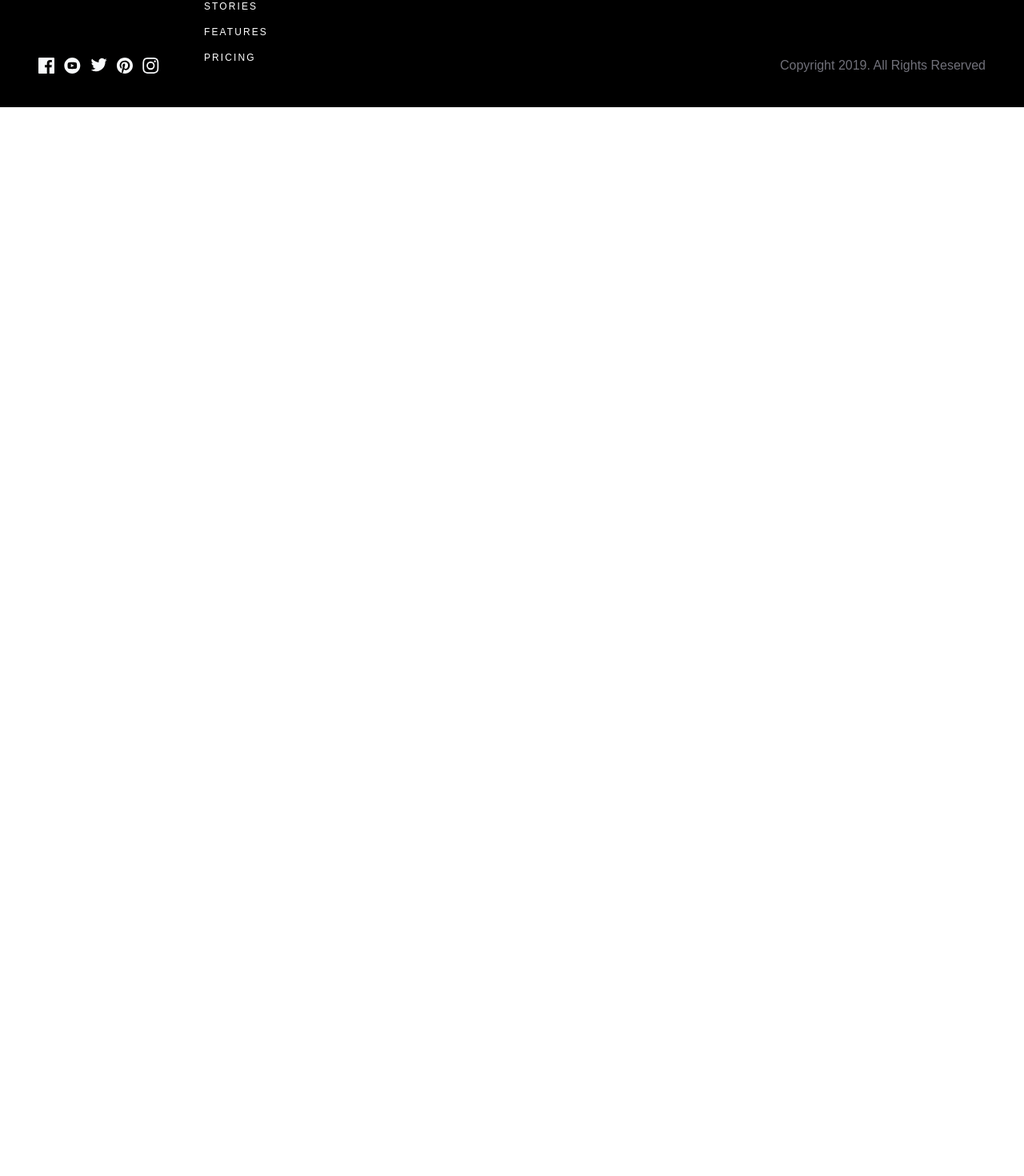
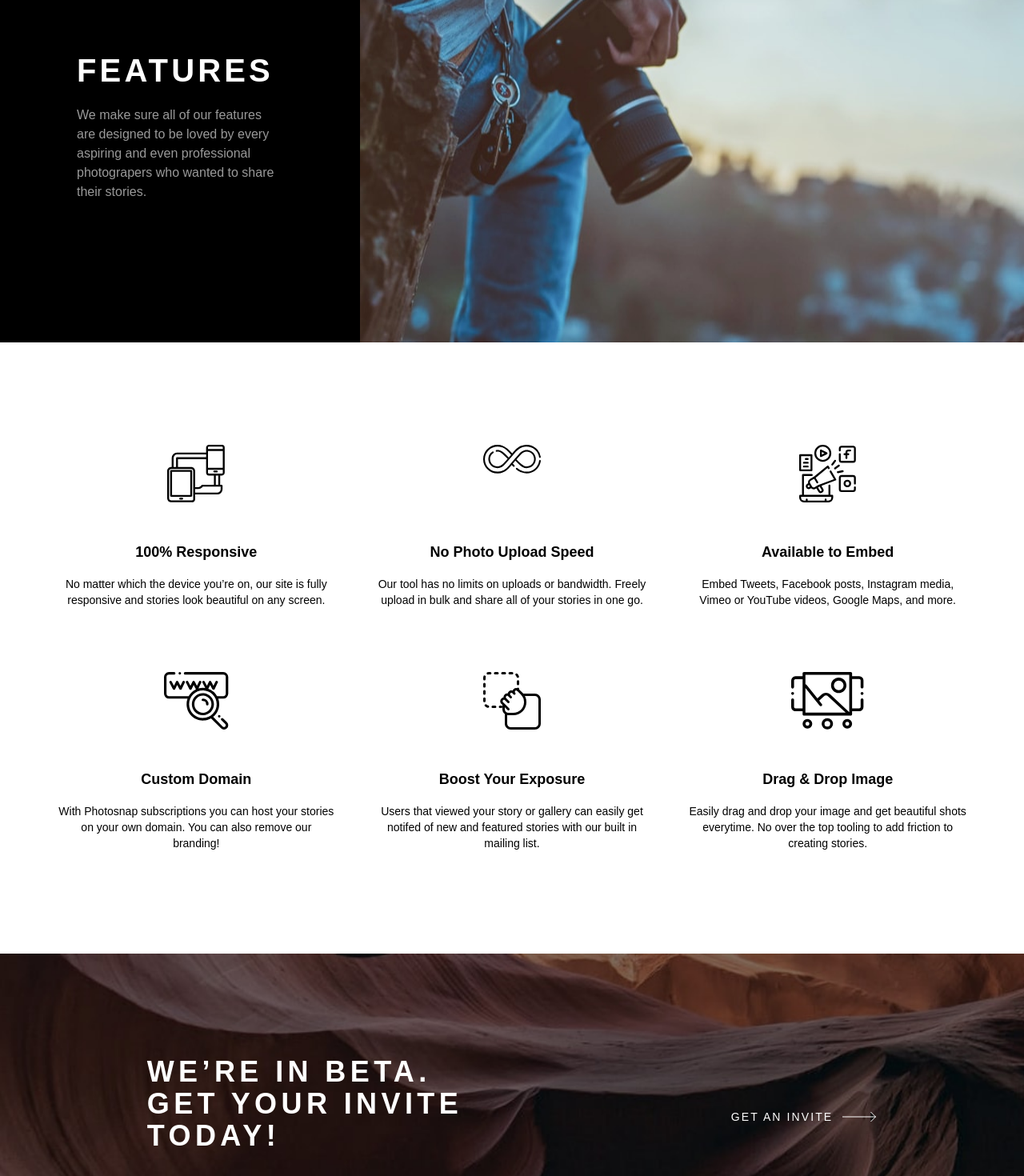
Before and after one commit to tyrellcurry/photoSnap, a React (Create React App) app: page /features in a window 1280 px wide. Shown: the part 200-1670 px from the top of the page at 80% size. Before the commit the page ends 800 px from the top, so only its background shows below. Built offline with nearby package versions, Linux system fonts and the light colour scheme.

Commit message:
Finished Features Page

```diff
--- a/src/components/Navbar/Navbar.jsx
+++ b/src/components/Navbar/Navbar.jsx
@@ -1,6 +1,5 @@
 import React, {useState} from 'react';
 import {Link} from 'react-router-dom';
-import LogoBrand from '../LogoBrand';
 import {motion} from 'framer-motion';
 import {ReactComponent as MenuIcon} from '../../assets/shared/mobile/menu.svg';
 import {ReactComponent as CloseIcon} from '../../assets/shared/mobile/close.svg';
--- a/src/pages/FeaturesPage/FeaturesPage.jsx
+++ b/src/pages/FeaturesPage/FeaturesPage.jsx
@@ -1,10 +1,64 @@
 import React from 'react';
+import FeatureItem from '../../components/FeatureItem';
+import {ReactComponent as ArrowIcon} from '../../assets/shared/desktop/arrow.svg';
 
 const FeaturesPage = () => {
     return (
-        <div>
-            This is the Features Page
-        </div>
+        <>
+        <section className='section-1 md:flex '>
+            <img src="../../assets/features/mobile/hero.jpg" alt="Person Holding Camera" className='md:order-2 md:hidden w-full' />
+            <img src="../../assets/features/tablet/hero.jpg" alt="Person Holding Camera" className='md:order-2 hidden md:block lg:hidden w-full' />
+            <img src="../../assets/features/desktop/hero.jpg" alt="Person Holding Camera" className='md:order-2 hidden md:hidden lg:block w-full' />
+            <div className='section-paragraph py-20 px-8 bg-black text-pureWhite md:order-1 md:py-44 lg:px-24'>
+                <h1 className='text-3xl tracking-x-med uppercase text-left font-bold md:text-[2.5rem] md:tracking-[0.260625rem] md:leading-10'>Features</h1>
+                <p className='text-base  font-normal opacity-60 leading-6 mt-4 lg:mt-6'>We make sure all of our features are designed to be loved by every aspiring and even professional photograpers who wanted to share their stories.</p>
+            </div>
+        </section>
+
+        <section className='flex flex-col space-y-20 py-16 px-4 md:grid md:grid-cols-2 md:space-y-0 md:gap-y-20 md:py-32 lg:grid-cols-3 lg:px-12'>
+            <FeatureItem
+              icon="responsive"
+              title="100% Responsive"
+              infomation="No matter which the device you’re on, our site is fully responsive and stories look beautiful on any screen."
+            />
+            <FeatureItem
+              icon="noLimit"
+              title="No Photo Upload Speed"
+              infomation="Our tool has no limits on uploads or bandwidth. Freely upload in bulk and share all of your stories in one go."
+            />
+            <FeatureItem
+              icon="embed"
+              title="Available to Embed"
+              infomation="Embed Tweets, Facebook posts, Instagram media, Vimeo or YouTube videos, Google Maps, and more. "
+            />
+            <FeatureItem
+              icon="custom"
+              title="Custom Domain"
+              infomation="With Photosnap subscriptions you can host your stories on your own domain. You can also remove our branding!"
+            />
+            <FeatureItem
+              icon="boost"
+              title="Boost Your Exposure"
+              infomation="Users that viewed your story or gallery can easily get notifed of new and featured stories with our built in mailing list."
+            />
+            <FeatureItem
+              icon="drag"
+              title="Drag & Drop Image"
+              infomation="Easily drag and drop your image and get beautiful shots everytime. No over the top tooling to add friction to creating stories."
+            />
+
+        </section>
+
+        <section className="beta-section flex flex-col bg-mobile-beta bg-cover bg-no-repeat py-12 px-6
+                            md:bg-tablet-beta md:flex-row md:px-6 md:py-24 md:justify-between
+                            lg:bg-desktop-beta lg:justify-around lg:py-32 ">
+            <h2 className=' text-3xl font-bold uppercase text-pureWhite tracking-x-med md:text-4xl md:w-1/2 lg:w-1/3'>We’re in beta. Get your invite today!</h2>
+            <div className='link-container flex items-center space-x-3 mt-4 cursor-pointer lg:mt-8 '>
+                <p className=' uppercase text-pureWhite tracking-x-med text-xs hover:underline lg:text-sm'>Get an Invite</p>
+                <ArrowIcon className=' stroke-pureWhite'/>
+            </div>
+        </section>
+        </>
     );
 };
 
--- a/tailwind.config.js
+++ b/tailwind.config.js
@@ -16,6 +16,11 @@ module.exports = {
         lightGrey: '#DFDFDF',
         pureWhite: '#FFFFFF',
       },
+      backgroundImage:{
+        'mobile-beta': "url('./assets/shared/mobile/bg-beta.jpg')",
+        'tablet-beta': "url('./assets/shared/tablet/bg-beta.jpg')",
+        'desktop-beta': "url('./assets/shared/desktop/bg-beta.jpg')"
+      }
     },
   },
   plugins: [],
```
